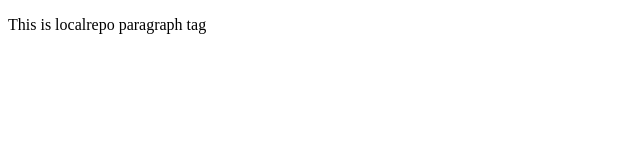
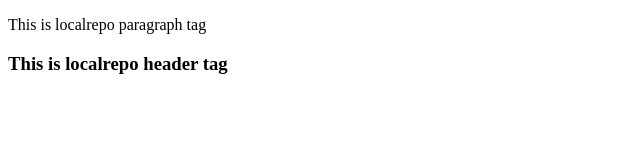
Before and after one commit to karntech07/localrepo, a plain HTML site: page index.html in a window 1280 px wide. Shown: the whole page, without its empty margins (0-640 px from the left). Drawn offline with Linux system fonts and the light colour scheme.

Commit message:
add header tag

```diff
--- a/index.html
+++ b/index.html
@@ -7,5 +7,6 @@
 </head>
 <body>
     <p>This is localrepo paragraph tag</p>
+    <h3>This is localrepo header tag</h3>
 </body>
 </html>
```
